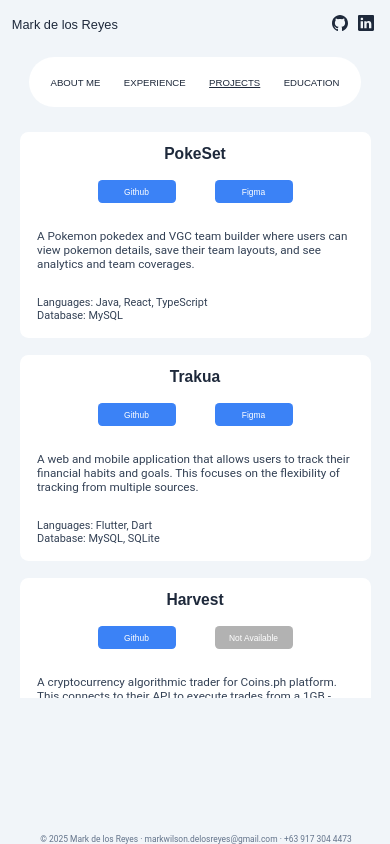
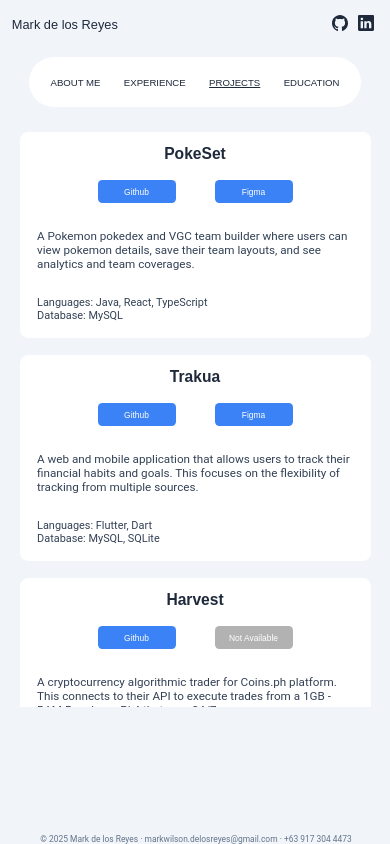
Before and after one commit to mawi-delosreyes/Portfolio, a React (Vite) app: page /projects in a window 390 px wide. Built offline with nearby package versions, Linux system fonts and the light colour scheme.

Commit message:
fix: update margin

```diff
--- a/src/styles/education.css
+++ b/src/styles/education.css
@@ -115,7 +115,7 @@
 
     .background-squares-online-courses {
         position: relative;
-        height: clamp(35vh, 35%, 50vh);
+        height: clamp(35vh, 35%, 40vh);
         width: 90vw;
         background-color: #FFFFFF;
         border-color: #E2E8F0;
@@ -181,5 +181,6 @@
         flex-wrap: nowrap;
         flex-direction: column;
         gap: 1.5vh;
+        margin-bottom: 1vh;
     }
 }
--- a/src/styles/projects.css
+++ b/src/styles/projects.css
@@ -18,7 +18,7 @@
     flex-wrap: nowrap;
     align-items: center;
     justify-content: flex-start;
-    height: clamp(40vh, 68vh, 75vh);
+    height: clamp(40vh, 69vh, 75vh);
     overflow-y: auto;
     padding-bottom: 8vh;
     box-sizing: border-box;
```
